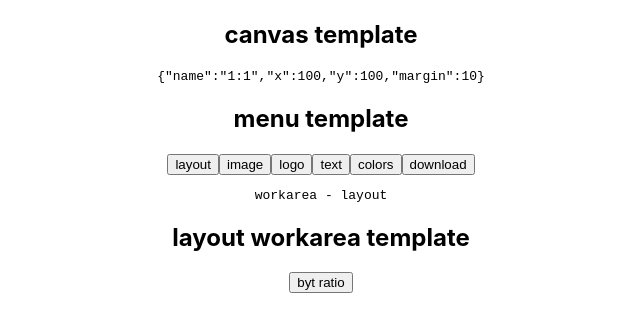
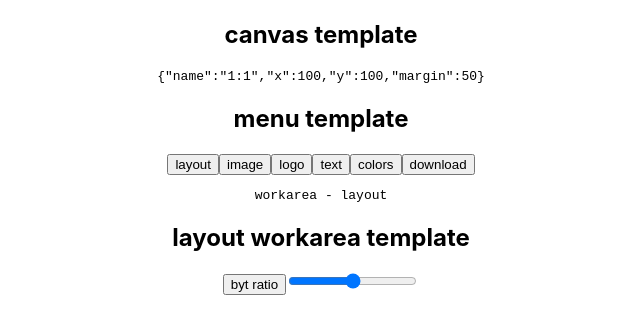
Before and after one commit to pedric/react-image-editor, a React (Create React App) app: page / in a window 1280 px wide. Both pictures are taken after a click on the button "layout". Shown: the top 334 px of the page, without its empty margins (319-959 px from the left). Built offline with nearby package versions, Linux system fonts and the light colour scheme.

Commit message:
add rangeinput

```diff
--- a/src/components/LayoutPanel/index.js
+++ b/src/components/LayoutPanel/index.js
@@ -1,25 +1,29 @@
 import React, { useEffect, useState } from "react";
 import { connect } from "react-redux";
 import { setLayout } from "../../redux/actions/layoutActions";
+import RangeInput from "../RangeInput";
 import * as actions from "../../redux/actions/actionTypes";
 
 const Menu = ({ changeLayout, layout, state, ...props }) => {
+  const [margin, setMargin] = useState(50);
   useEffect(() => {
-    console.log(layout);
-  }, [layout]);
+    console.log("margin", margin);
+    changeLayout({ ...layout, margin });
+  }, [margin]);
 
   const updateLayout = () => {
     // dispatch({
     //   type: actions.SET_LAYOUT,
     //   payload: { name: "2:3", x: 100, y: 66 },
     // });
-    changeLayout({ name: "2:3", x: 100, y: 66 });
+    changeLayout({ name: "2:3", x: 100, y: 66, margin });
   };
 
   return (
     <>
       <h2>layout workarea template</h2>
       <button onClick={() => updateLayout()}>byt ratio</button>
+      <RangeInput value={margin} setValue={setMargin} />
     </>
   );
 };
--- /dev/null
+++ b/src/components/RangeInput/index.js
@@ -0,0 +1,13 @@
+import React from "react";
+
+const RangeInput = ({ value, setValue }) => {
+  return (
+    <input
+      type='range'
+      value={value}
+      onChange={(e) => setValue(e.target.value)}
+    />
+  );
+};
+
+export default RangeInput;
--- a/src/redux/reducers/layoutReducer.js
+++ b/src/redux/reducers/layoutReducer.js
@@ -9,6 +9,7 @@ const layoutReducer = (state = initialState.layout, action) => {
         name: action.payload.name,
         x: action.payload.x,
         y: action.payload.y,
+        margin: action.payload.margin,
       };
     default:
       return state;
```
Also changed, not shown: src/components/RangeInput/styles.js (added).
